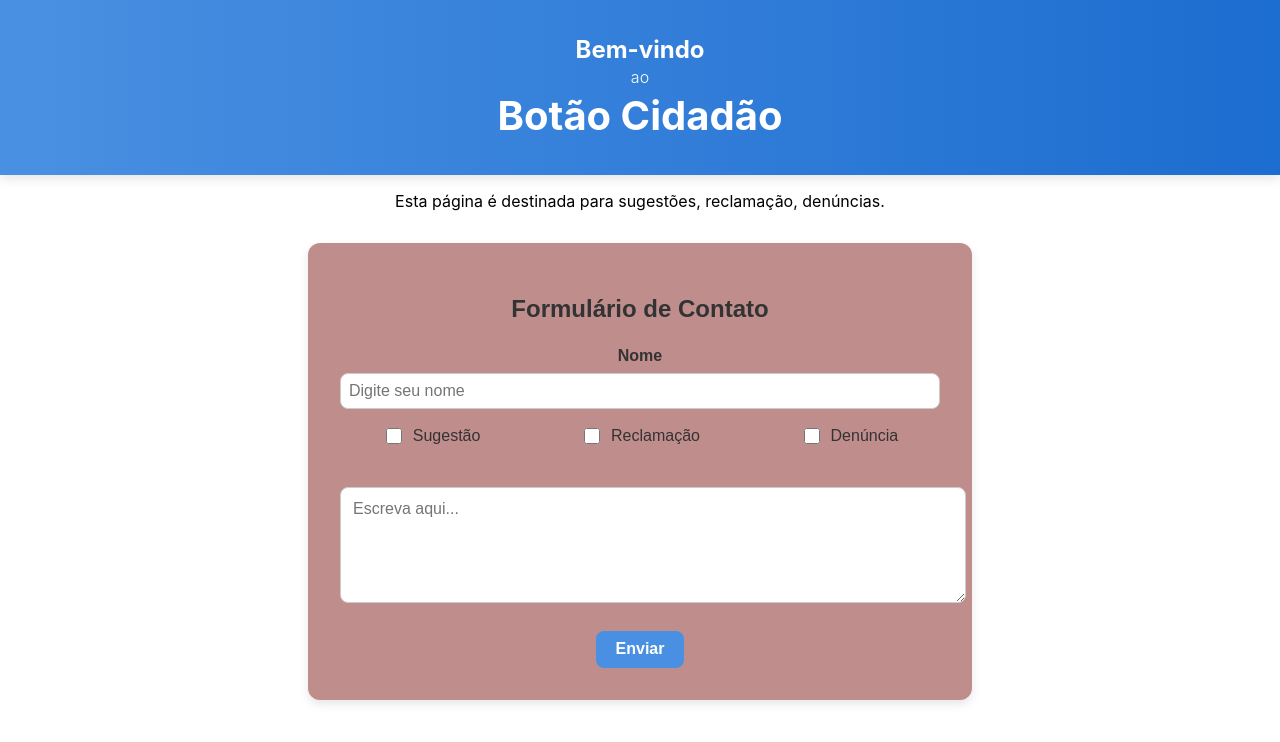
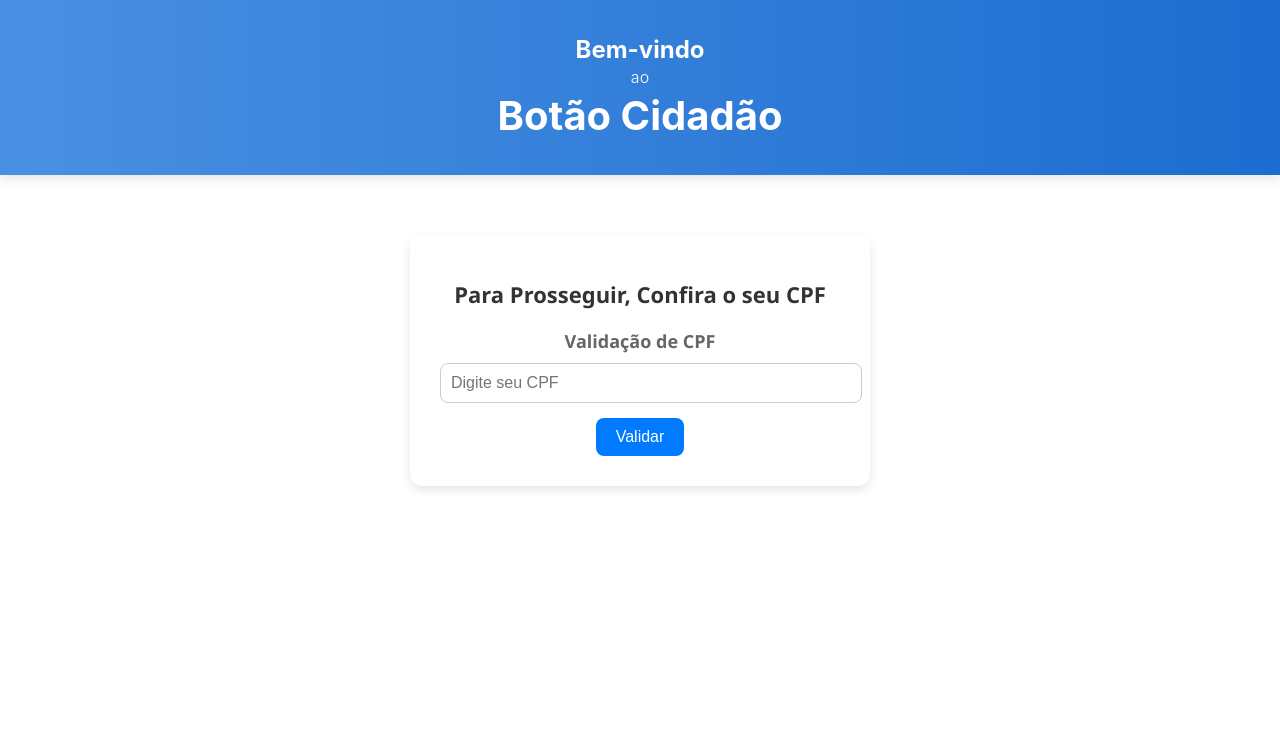
Before and after one commit to ISM43LL/atividade14-05, a React (Create React App) app: page / in a window 1280 px wide. Shown: the top 742 px of the page. Built offline with nearby package versions, Linux system fonts and the light colour scheme.

Commit message:
implementando cpfs rotas

```diff
--- a/package.json
+++ b/package.json
@@ -9,6 +9,7 @@
     "@testing-library/user-event": "^13.5.0",
     "react": "^19.1.0",
     "react-dom": "^19.1.0",
+    "react-router-dom": "^7.6.0",
     "react-scripts": "5.0.1",
     "web-vitals": "^2.1.4"
   },
--- a/src/App.js
+++ b/src/App.js
@@ -1,12 +1,21 @@
 import React from 'react';
-import './App.css';
-import Home from '../src/pages/home';
+import { BrowserRouter as Router, Routes, Route } from 'react-router-dom';
+import Home from './pages/home';
+import ValidarCPF from './pages/validarCpf';
+import RotaPrivada from './components/rota';
 
 function App() {
   return (
-    <div className="App">
-      <Home />
-    </div>
+    <Router>
+      <Routes>
+        <Route path="/" element={<ValidarCPF />} />
+        <Route path="/formulario" element={
+          <RotaPrivada>
+            <Home />
+          </RotaPrivada>
+        } />
+      </Routes>
+    </Router>
   );
 }
 
--- /dev/null
+++ b/src/Cpfs.js
@@ -0,0 +1,18 @@
+const cpfsValidos = [
+    {
+      cpf: '12345678900',
+      nome: 'João Silva',
+      idade: 32,
+      contato: '91234-5678',
+      bairro: 'Centro'
+    },
+    {
+      cpf: '98765432100',
+      nome: 'Maria Oliveira',
+      idade: 28,
+      contato: '99876-5432',
+      bairro: 'Jardins'
+    }
+  ];
+
+  export default cpfsValidos;
--- /dev/null
+++ b/src/components/rota.jsx
@@ -0,0 +1,9 @@
+import React from 'react';
+import { Navigate } from 'react-router-dom';
+
+const RotaPrivada = ({ children }) => {
+  const autenticado = localStorage.getItem('cpfValido') === 'true';
+  return autenticado ? children : <Navigate to="/" />;
+};
+
+export default RotaPrivada;
--- /dev/null
+++ b/src/pages/home.css
@@ -0,0 +1,20 @@
+section {
+    max-width: 800px;
+    margin: 40px auto;
+    padding: 20px;
+    background-color: #ffffff;
+    border-radius: 12px;
+    box-shadow: 0 4px 10px rgba(0, 0, 0, 0.05);
+    font-family: 'Segoe UI', sans-serif;
+  }
+
+  section p {
+    font-size: 18px;
+    color: #444;
+    margin-bottom: 24px;
+    text-align: center;
+  }
+
+  .mt-6 {
+    margin-top: 24px;
+  }
--- a/src/pages/home.jsx
+++ b/src/pages/home.jsx
@@ -1,6 +1,7 @@
 import React from 'react';
 import Layout from '../components/layout';
 import Form from '../components/forms';
+import './home.css';
 
 const Home = () => {
   return (
--- /dev/null
+++ b/src/pages/validarCpf.css
@@ -0,0 +1,51 @@
+.validador-cpf {
+    max-width: 400px;
+    margin: 60px auto;
+    padding: 30px;
+    background-color: #ffffff;
+    border-radius: 12px;
+    box-shadow: 0 4px 10px rgba(0, 0, 0, 0.1);
+    text-align: center;
+    font-family: 'Segoe UI', sans-serif;
+  }
+
+  .validador-cpf h1 {
+    font-size: 22px;
+    margin-bottom: 20px;
+    color: #333;
+  }
+
+  .validador-cpf h2 {
+    font-size: 18px;
+    margin-bottom: 10px;
+    color: #666;
+  }
+
+  .validador-cpf input {
+    width: 100%;
+    padding: 10px;
+    margin-bottom: 15px;
+    border: 1px solid #ccc;
+    border-radius: 8px;
+    font-size: 16px;
+  }
+
+  .validador-cpf button {
+    background-color: #007bff;
+    color: white;
+    padding: 10px 20px;
+    border: none;
+    font-size: 16px;
+    border-radius: 8px;
+    cursor: pointer;
+    transition: background-color 0.3s ease;
+  }
+
+  .validador-cpf button:hover {
+    background-color: #0056b3;
+  }
+
+  .validador-cpf p {
+    margin-top: 10px;
+    font-weight: bold;
+  }
--- /dev/null
+++ b/src/pages/validarCpf.jsx
@@ -0,0 +1,43 @@
+import React, { useState } from 'react';
+import cpfsValidos from '../Cpfs';
+import { useNavigate } from 'react-router-dom';
+import Layout from '../components/layout';
+import './validarCpf.css';
+
+const ValidarCPF = () => {
+  const [cpf, setCpf] = useState('');
+  const [erro, setErro] = useState('');
+  const navigate = useNavigate();
+
+  const validar = () => {
+    const encontrado = cpfsValidos.find((item) => item.cpf === cpf);
+    if (encontrado) {
+      localStorage.setItem('cpfValido', 'true');
+      navigate('/formulario');
+    } else {
+      setErro('CPF não encontrado. Tenta novamente.');
+    }
+  };
+
+  return (
+    <Layout>
+      <div className="validador-cpf">
+        <h1>Para Prosseguir, Confira o seu CPF</h1>
+        <h2>Validação de CPF</h2>
+
+        <input
+          type="text"
+          placeholder="Digite seu CPF"
+          value={cpf}
+          onChange={(e) => setCpf(e.target.value)}
+        />
+
+        <button onClick={validar}>Validar</button>
+
+        {erro && <p className="mensagem-erro">{erro}</p>}
+      </div>
+    </Layout>
+  );
+};
+
+export default ValidarCPF;
```
Also changed, not shown: 1 other file (tests, documents, lock files or other folders).
